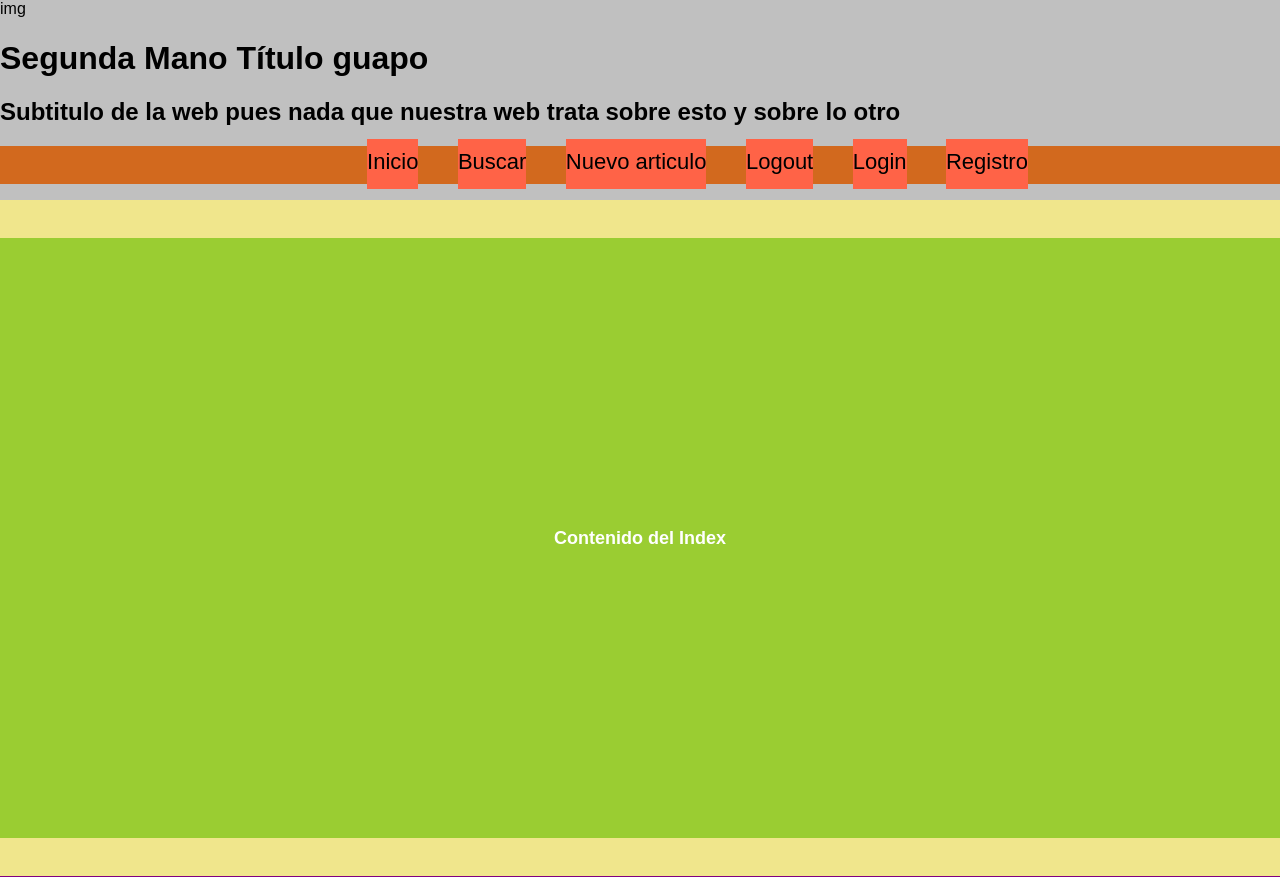
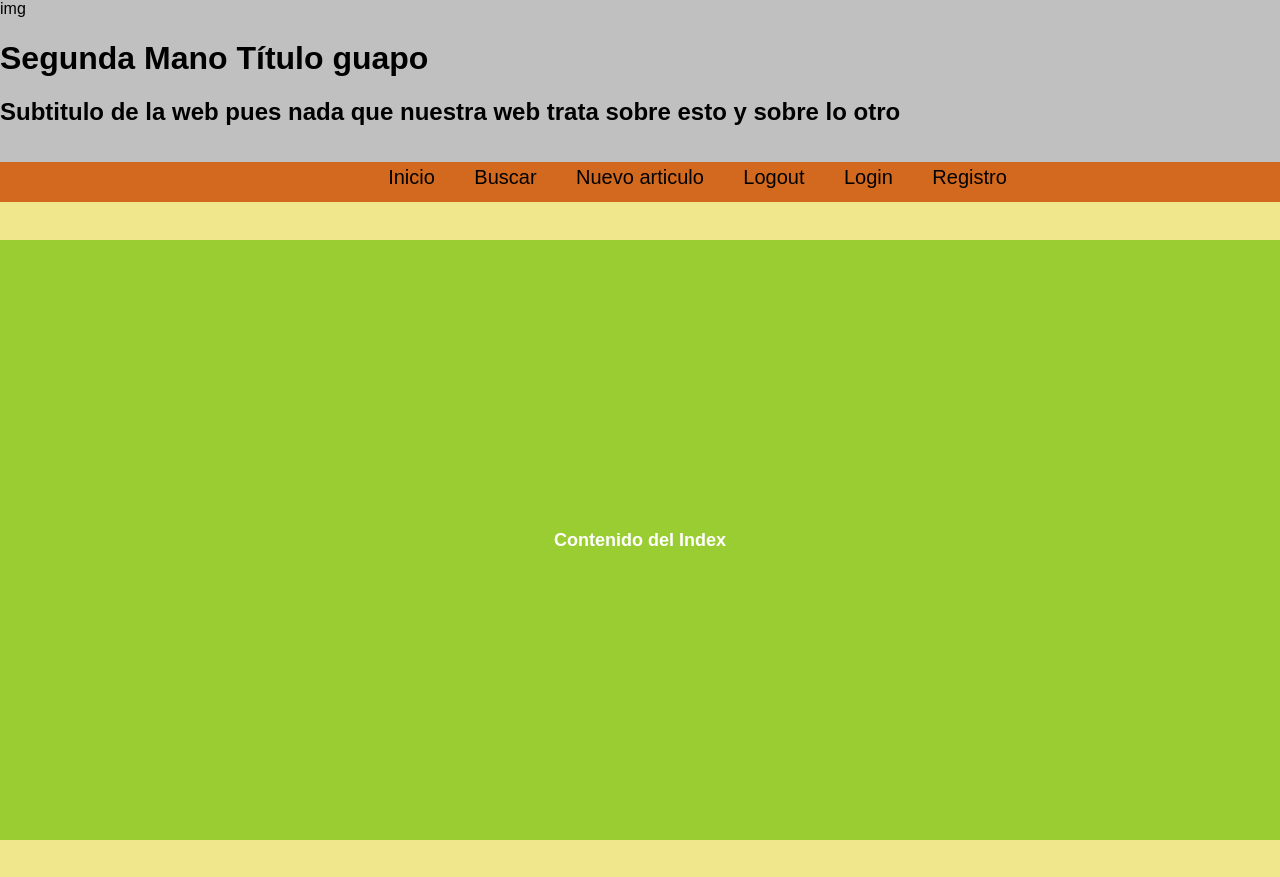
Before and after one commit to edugomez102/pcw_practicas, a PHP site: page / in a window 1280 px wide. Shown: the top 877 px of the page. Run offline with PHP 8.4, Linux system fonts and the light colour scheme.

Commit message:
un poco más ordenado

```diff
--- a/css/main.css
+++ b/css/main.css
@@ -71,7 +71,7 @@ nav input:checked ~ ul {
 	transform: none;
 }
 nav ul li a{
-	font-size: 22px;
+	/* font-size: 20px; */
 	text-decoration: none;
 	color: black;
 }
@@ -96,48 +96,44 @@ nav ul li a{
 	header{
 		display: inline-block;
 	}
-	/* amborgesa */
+	/* ------------ */
 	nav{
-		/* nav amborgesa escondido */
 		font-family: sans-serif;
+		background: chocolate;
 		position: relative;
+		width: 100%;
+		height: 40px;
+		padding: 0px;
 		top: 0px;
 		left: 0px;
-		width: 100%;
 		text-align: left;
-		user-select: none;
-		padding: 0px;
 	}
 	nav div {
-		/* hacer icono de 3 barras */
-		visibility: hidden;
+		height: 0;
+		width: 0;
 	}
-	nav ul {
-		/* lista escondida  */
+	nav ul{
 		position: relative;
-		top: -45px;
 		left: 0px;
 		width: 100%;
 		height: 0px;
-		background: #ededed;
 		list-style-type: none;
-		transform: translate(0,0);
-		/* transition-timing-function: ease-in-out; */
+		text-align: center;
+		top: 0px;
+		transform: translate(0, 0);
 	}
-	nav ul li {
-		padding: 10px 0;
-	}
-	nav input:checked ~ ul {
-		transform: none;
+	nav ul li{
+		display: inline-block;
+		padding: 0px;
+		top: 4px;
+		margin-left: 35px;
+		position: relative;
+		/* background: tomato; */
 	}
 	nav ul li a{
-		font-size: 22px;
 		text-decoration: none;
 		color: black;
-	}
-	/* ------------ */
-	nav ul{
-		list-style: none;
+		font-size: 20px;
 	}
 	nav input{
 		/* esconder checkbox para pantalla extendida */
@@ -146,9 +142,9 @@ nav ul li a{
 	}
 	nav ul li:after {
 		/* animar barra nav */
+		content: '';
 		display:block;
-		/* padding-bottom: 6px; */
-		content: '';
+		padding-bottom: 8px;
 		border-bottom: solid 5px black;
 		transform: scaleX(0);
 		transition: transform 0.25s ease-in-out;
@@ -156,26 +152,6 @@ nav ul li a{
 	nav ul li:hover:after {
 		/* animar barra nav */
 		transform: scaleX(1);
-	}
-	nav ul{
-		list-style: none;
-		text-align: center;
-	}
-	nav{
-		font-family: sans-serif;
-		background: chocolate;
-		width: 100%;
-		/* TODO Edu(04/02/2020): Juntar nav con contenido de otra manera */
-		top: 0px;
-		/* left: 0px; */
-		text-align: left;
-	}
-	nav ul li{
-		display: inline-block;
-		/* margin-top: 8px; */
-		margin-left: 35px;
-		position: relative;
-		background: tomato;
 	}
 	div#contenido{
 		font-family: sans-serif;
```
